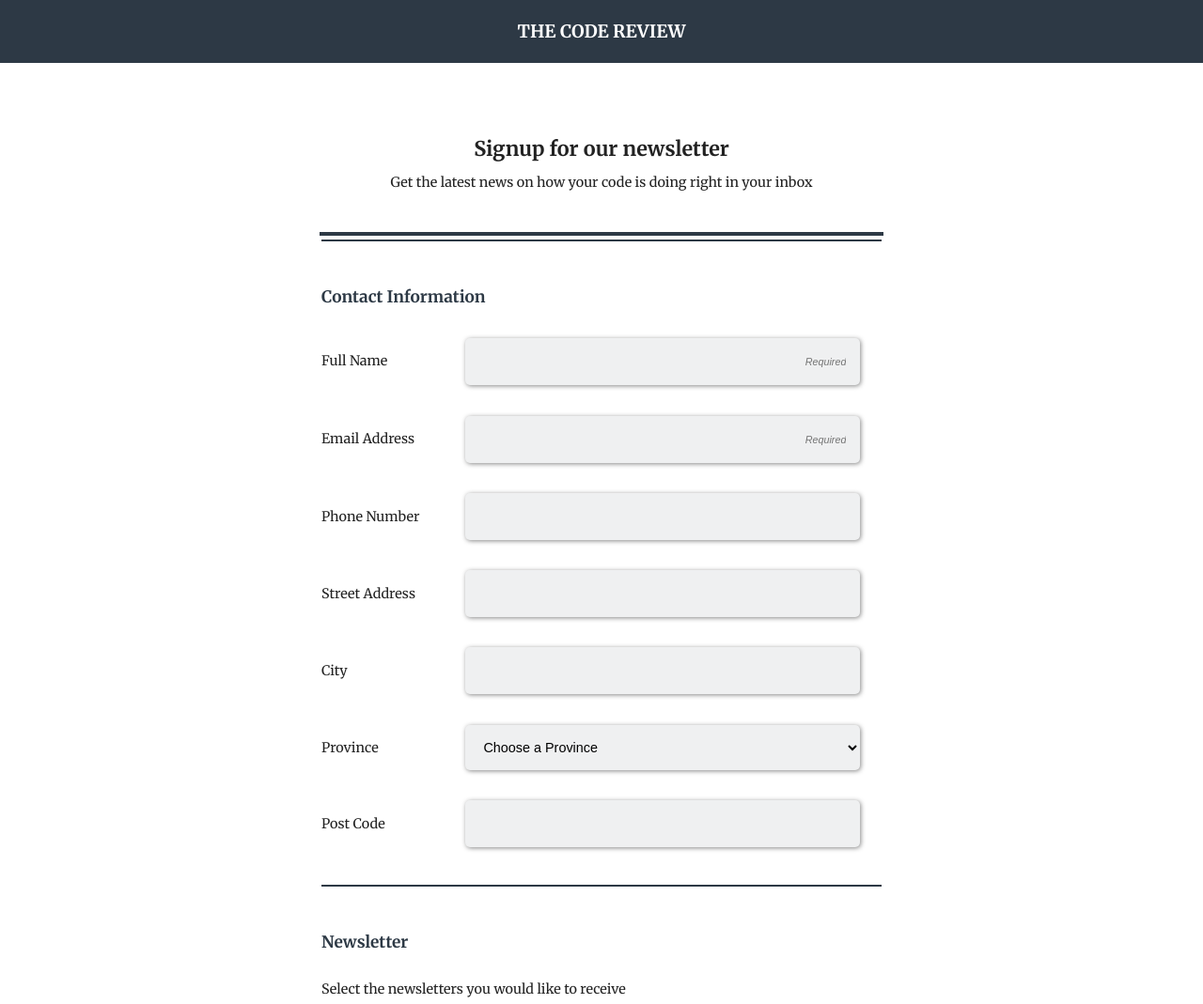
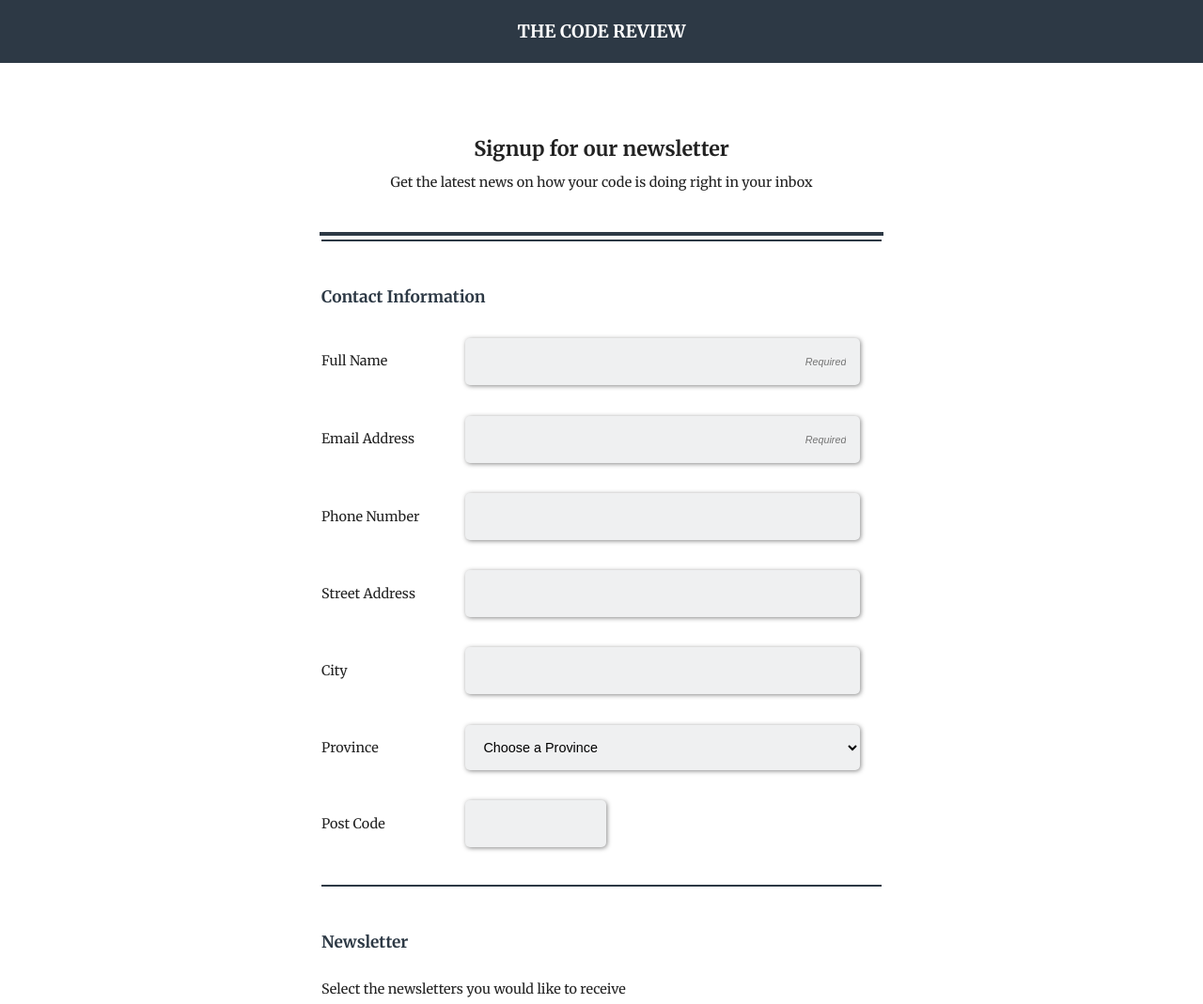
Before and after one commit to Trishachi/Online-Registration-Form, a plain HTML site: page index.html in a window 1280 px wide. Shown: the top 1069 px of the page at 94% size. Drawn offline with nearby package versions, Linux system fonts and the light colour scheme.

Commit message:
correction to postcode input field

```diff
--- a/styles.css
+++ b/styles.css
@@ -118,7 +118,7 @@ input[type=text], input[type=email], input[type=tel], select, textarea, button {
     line-height: 20px;
 }
 
-#zip {
+#post {
     height: 50px;
     width: 150px;
 }
@@ -203,7 +203,7 @@ p.copyright {
 		display: inline-block;
 	}
 
-	  input[type=text], input[type=email], input[type=tel], #state, select {
+	  input[type=text], input[type=email], input[type=tel], #province, select {
   	    width: 420px;
     	display: inline-block;
  	}
```
